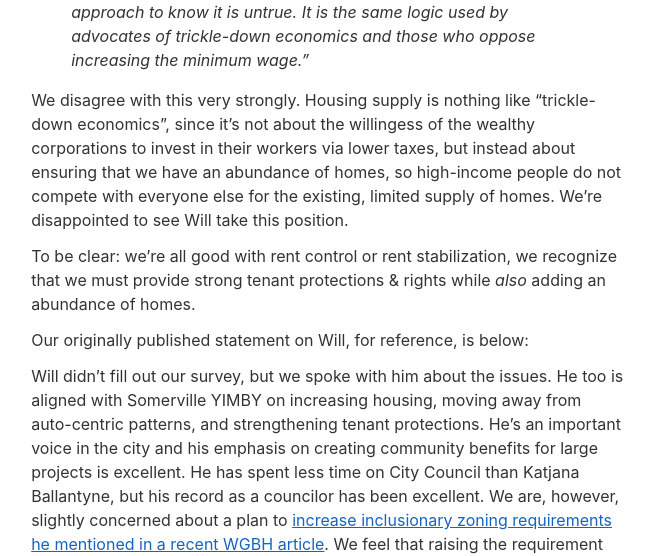
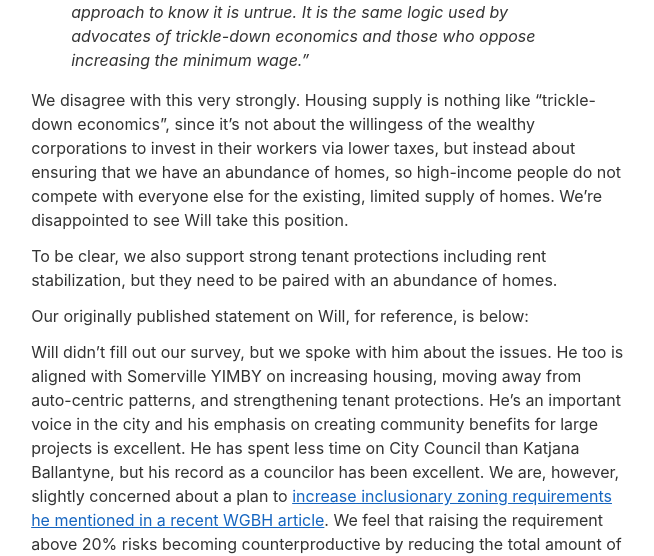
Before and after one commit to somervilleyimby/somervilleyimby.org, a PHP site: page /2021/election/ in a window 1280 px wide. Shown: the part 3358-3914 px from the top of the page, without its empty margins (312-966 px from the left). Run offline with PHP 8.4, Linux system fonts and the light colour scheme; style sheets or scripts are compiled from the project's sources; some libraries are stand-ins or nearby versions.

Commit message:
Adjust copy for clarity on 2021 voter guide

```diff
--- a/2021/election/index.php
+++ b/2021/election/index.php
@@ -148,7 +148,7 @@ require_once "../../includes/header.php";
 
     <p>We disagree with this very strongly. Housing supply is nothing like “trickle-down economics”, since it’s not about the willingess of the wealthy corporations to invest in their workers via lower taxes, but instead about ensuring that we have an abundance of homes, so high-income people do not compete with everyone else for the existing, limited supply of homes. We’re disappointed to see Will take this position.</p>
 
-    <p>To be clear: we’re all good with rent control or rent stabilization, we recognize that we must provide strong tenant protections & rights while <em>also</em> adding an abundance of homes.</p>
+    <p>To be clear, we also support strong tenant protections including rent stabilization, but they need to be paired with an abundance of homes.</p>
 
     <p>Our originally published statement on Will, for reference, is below:</p>
 
```
